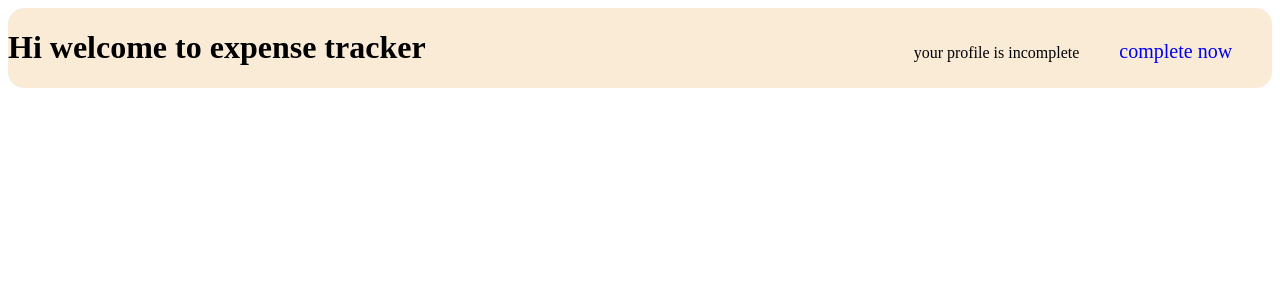
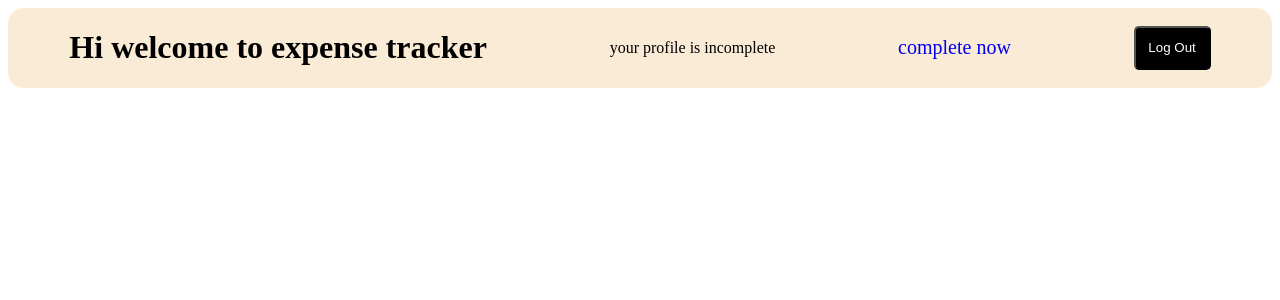
Before and after one commit to Dattatreyav30/expense-tracker-react-nodejs, a React (Create React App) app in the folder client/: page /complete-profile in a window 1280 px wide. Shown: the top 300 px of the page. Built offline with nearby package versions, Linux system fonts and the light colour scheme.

Commit message:
log out functionality

```diff
--- a/client/src/components/User/Profile/Profile.css
+++ b/client/src/components/User/Profile/Profile.css
@@ -1,10 +1,21 @@
 
 .profile{
+    display: flex;
+    flex-direction: row;
+    justify-content: space-around;
+    align-items: center;
     background-color: antiquewhite;
     border-radius: 1rem;
 }
+.logout-button{
+    color: white;
+    background-color: black;
+    padding: 0.8rem;
+    border-radius: 5px;
+    cursor: pointer;
+}
 
-.profile-incomplete{
+/* .profile-incomplete{
     background-color: antiquewhite;
     border-radius: 1rem;
     padding: 0.5rem;
@@ -12,7 +23,7 @@
     margin-left: 30rem;
     margin-right: 2rem;
 }
-
+*/
 .profile-incomplete-link{
     display: inline-block;
     font-size: 20px;
--- a/client/src/components/User/Profile/Profile.js
+++ b/client/src/components/User/Profile/Profile.js
@@ -10,6 +10,11 @@ const Profile = () => {
     navigate("/enter-details");
   };
 
+  const logoutHandler = () => {
+    localStorage.removeItem("token");
+    navigate("/login");
+  };
+
   return (
     <div className="profile">
       <h1 style={{ display: "inline-block" }}>Hi welcome to expense tracker</h1>
@@ -19,6 +24,9 @@ const Profile = () => {
           complete now
         </p>
       </Link>
+      <button className="logout-button" onClick={logoutHandler}>
+        Log Out
+      </button>
     </div>
   );
 };
```
